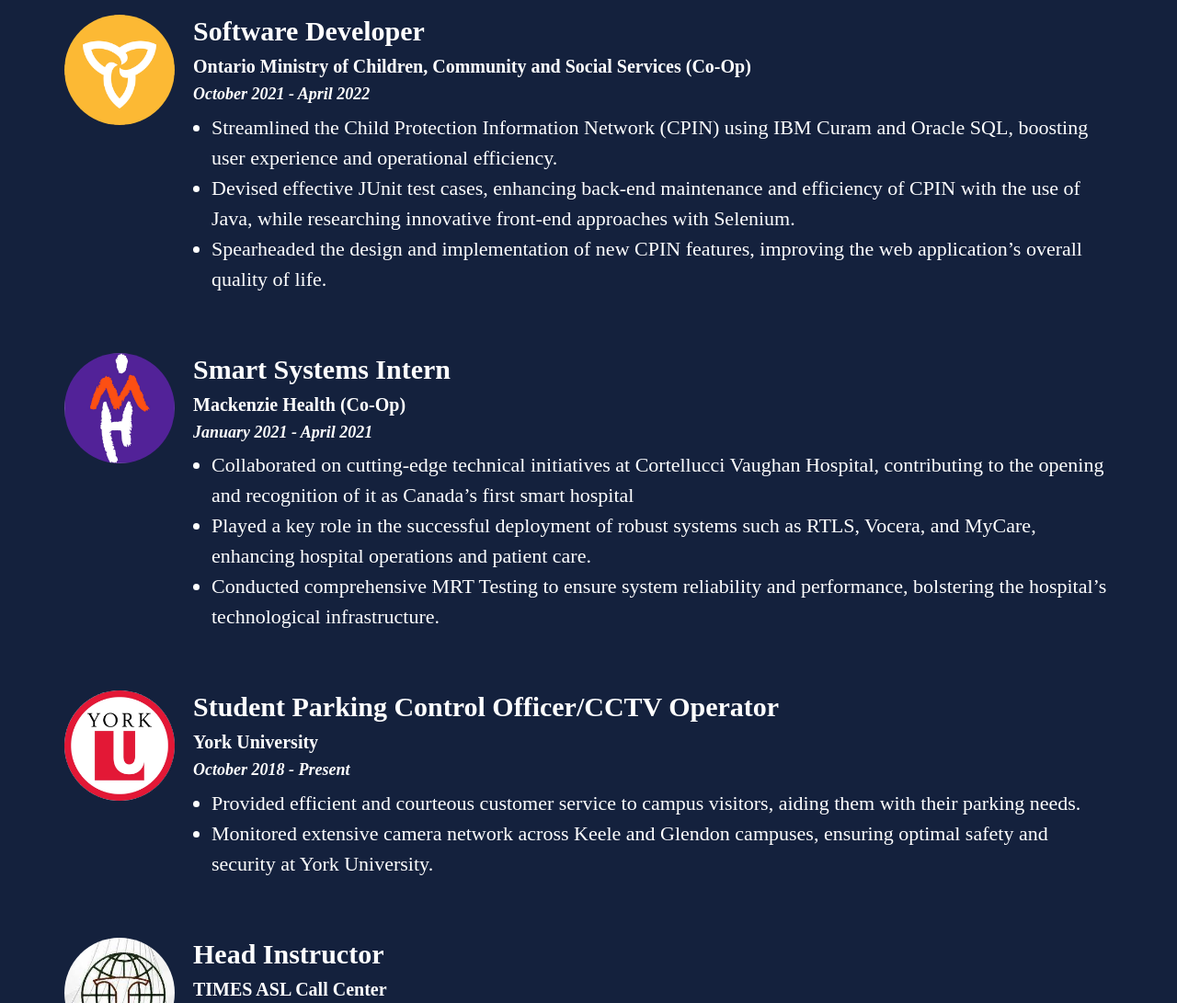
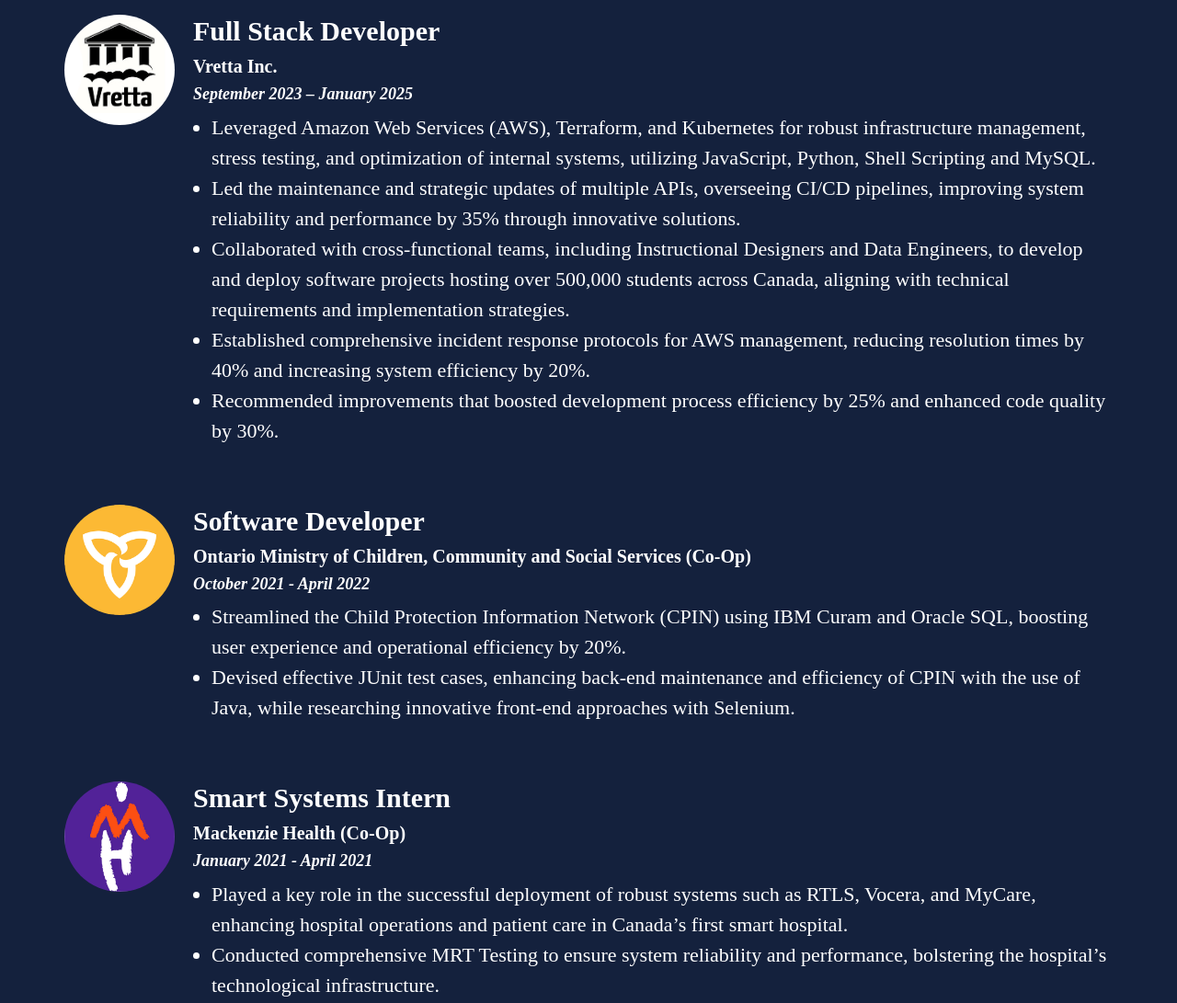
Before and after one commit to fkm97/fkm97.github.io, a plain HTML site: page index.html in a window 1280 px wide. Shown: the part 2080-3171 px from the top of the page at 92% size. Drawn offline with nearby package versions, Linux system fonts and the light colour scheme.

Commit message:
New changes

```diff
--- a/index.html
+++ b/index.html
@@ -93,7 +93,7 @@
             </iframe> -->
             <br>
                 <p class="lead"> Hi, I'm Fardeen! I am an international student with a degree of Bachelor of Science
-                    (B.SC) in Computer Science. I have graduated this May 2023 and am currently looking for opportunities in the
+                    (B.SC) in Computer Science. I have graduated in May 2023 and am currently looking for opportunities in the
                     industry.
 
                     I have an aspiration to become a computer security specialist along with a very keen interest in
@@ -150,14 +150,29 @@
             <!-- Experience Section Content-->
             <div class="row">
                 <div class="exp">
+                    <img src="assets\img\Vretta.png" />
+                    <h1>Full Stack Developer</h1>
+                    <h3>Vretta Inc.</h3>
+                    <h4>September 2023 – January 2025</h4>
+                    <ul>
+                        <li> Leveraged Amazon Web Services (AWS), Terraform, and Kubernetes for robust infrastructure management, stress testing, and optimization of internal systems, utilizing JavaScript, Python, Shell Scripting and MySQL. </li>
+                        <li> Led the maintenance and strategic updates of multiple APIs, overseeing CI/CD pipelines, improving system reliability and performance by 35% through innovative solutions. </li>
+                        <li> Collaborated with cross-functional teams, including Instructional Designers and Data Engineers, to develop and deploy software projects hosting over 500,000 students across Canada, aligning with technical requirements and implementation strategies. </li>
+                        <li> Established comprehensive incident response protocols for AWS management, reducing resolution times by 40% and increasing system efficiency by 20%. </li>
+                        <li> Recommended improvements that boosted development process efficiency by 25% and enhanced code quality by 30%. </li>
+                    </ul>
+                </div>
+            </div>
+            <br> <br>
+            <div class="row">
+                <div class="exp">
                     <img src="assets\img\ONGov.png" />
                     <h1>Software Developer</h1>
                     <h3>Ontario Ministry of Children, Community and Social Services (Co-Op)</h3>
                     <h4>October 2021 - April 2022</h4>
                     <ul>
-                        <li> Streamlined the Child Protection Information Network (CPIN) using IBM Curam and Oracle SQL, boosting user experience and operational efficiency. </li>
+                        <li> Streamlined the Child Protection Information Network (CPIN) using IBM Curam and Oracle SQL, boosting user experience and operational efficiency by 20%. </li>
                         <li> Devised effective JUnit test cases, enhancing back-end maintenance and efficiency of CPIN with the use of Java, while researching innovative front-end approaches with Selenium. </li>
-                        <li>Spearheaded the design and implementation of new CPIN features, improving the web application’s overall quality of life. </li>
                     </ul>
                 </div>
             </div>
@@ -169,8 +184,7 @@
                     <h3>Mackenzie Health (Co-Op)</h3>
                     <h4>January 2021 - April 2021</h4>
                     <ul>
-                        <li> Collaborated on cutting-edge technical initiatives at Cortellucci Vaughan Hospital, contributing to the opening and recognition of it as Canada’s first smart hospital </li>
-                        <li> Played a key role in the successful deployment of robust systems such as RTLS, Vocera, and MyCare, enhancing hospital operations and patient care. </li>
+                        <li> Played a key role in the successful deployment of robust systems such as RTLS, Vocera, and MyCare, enhancing hospital operations and patient care in Canada’s first smart hospital. </li>
                         <li> Conducted comprehensive MRT Testing to ensure system reliability and performance, bolstering the hospital’s technological infrastructure.
                         </li>
                     </ul>
@@ -210,7 +224,7 @@
                     <h3>Appnometry</h3>
                     <h4>August 2017 - Decmber 2017</h4>
                     <ul>
-                        <li>Contributed as an active team member in one of Bangladesh's pioneering mobile game development companies.</li>
+                        <li> Contributed as an active team member in one of Bangladesh's pioneering mobile game development companies.</li>
                         <li> Assisted in Java and Unity game design, ensuring quality control throughout the development process. </li>
                         <li> Played a crucial role in brainstorming and contributing ideas to successful projects including Clean Footpath, Heli Rescue, and Paper Plane, all available on the Google App Store. </li>
                     </ul>
@@ -242,7 +256,7 @@
                     <h4>Back-end Development</h4>
                 </button>
                 <button class="tablinks" onclick="openSkills(event, 'Right')">
-                    <h4>Tools</h4>
+                    <h4>Cloud Development / Tools</h4>
                 </button>
             </div>
         </div>
@@ -329,6 +343,21 @@
             <div id="Right" class="tabcontent">
 
                 <ul class="tabnumber">
+                <h5><i class="fab fa-aws" style="font-size: 32px;"></i> Amazon Web Services </h5>
+                <!-- <div class="container1">
+                    <div class="skills eclipse"></div>
+                </div> -->
+
+                <h5><i class="fab fa-microsoft" style="font-size: 32px;"></i> Microsoft Azure </h5>
+                <!-- <div class="container1">
+                    <div class="skills eclipse"></div>
+                </div> -->
+
+                <h5><i class="fab fa-google" style="font-size: 32px;"></i> Google Cloud Platform </h5>
+                <!-- <div class="container1">
+                    <div class="skills eclipse"></div>
+                </div> -->
+
                 <h5><i class="fab fa-java" style="font-size: 32px;"></i> Eclipse</h5>
                 <!-- <div class="container1">
                     <div class="skills eclipse"></div>
@@ -554,7 +583,7 @@
 
     <!-- Copyright Section-->
     <div class="copyright py-4 text-center text-white">
-        <div class="container"><small>Copyright © Fardeen Mazumdar 2021</small></div>
+        <div class="container"><small>Copyright © Fardeen Mazumdar 2025</small></div>
     </div>
     <!-- Scroll to Top Button (Only visible on small and extra-small screen sizes)-->
     <div class="scroll-to-top d-lg-none position-fixed">
```
Also changed, not shown: assets/img/vretta.png (added), 2 other files.
